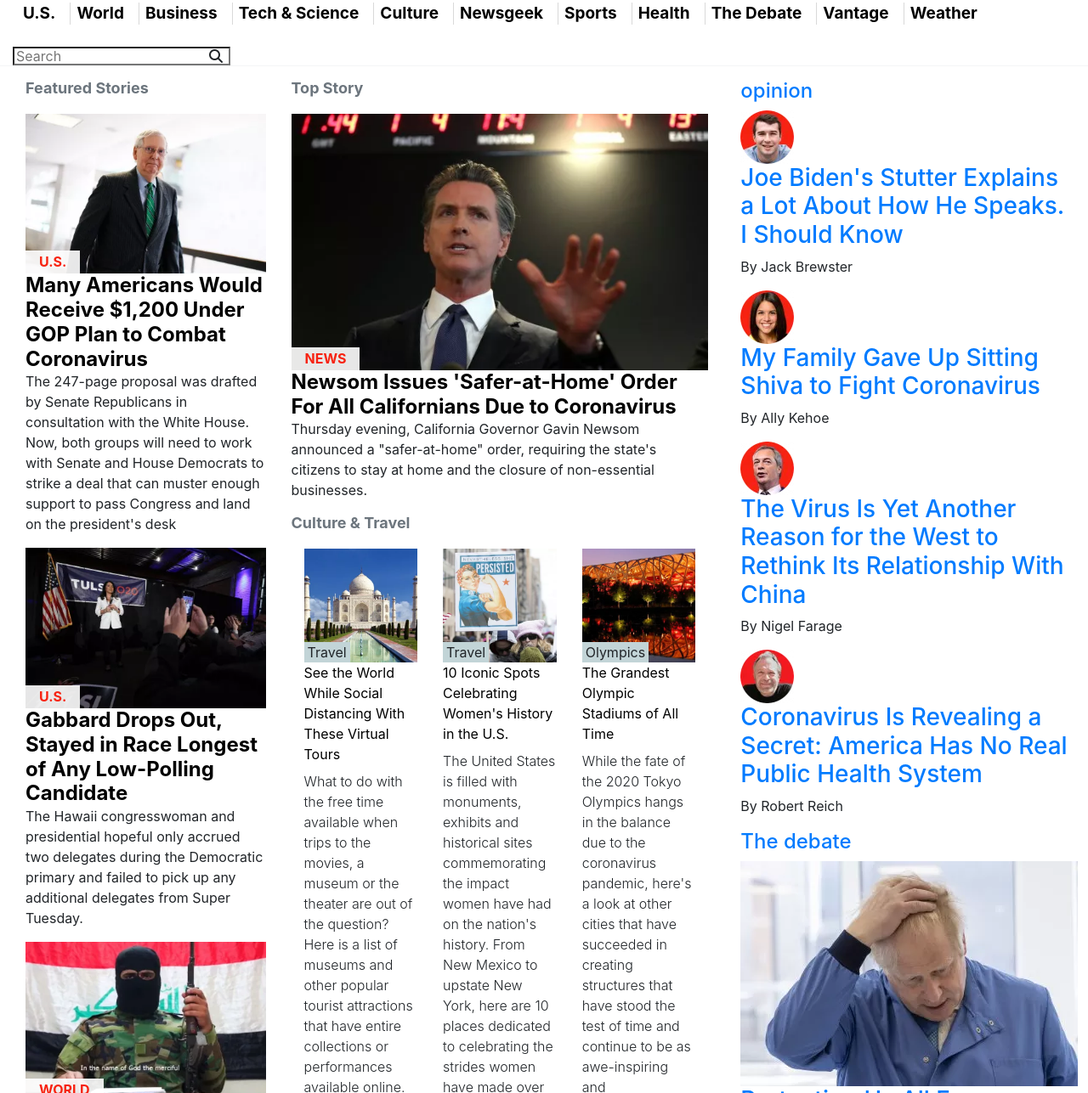
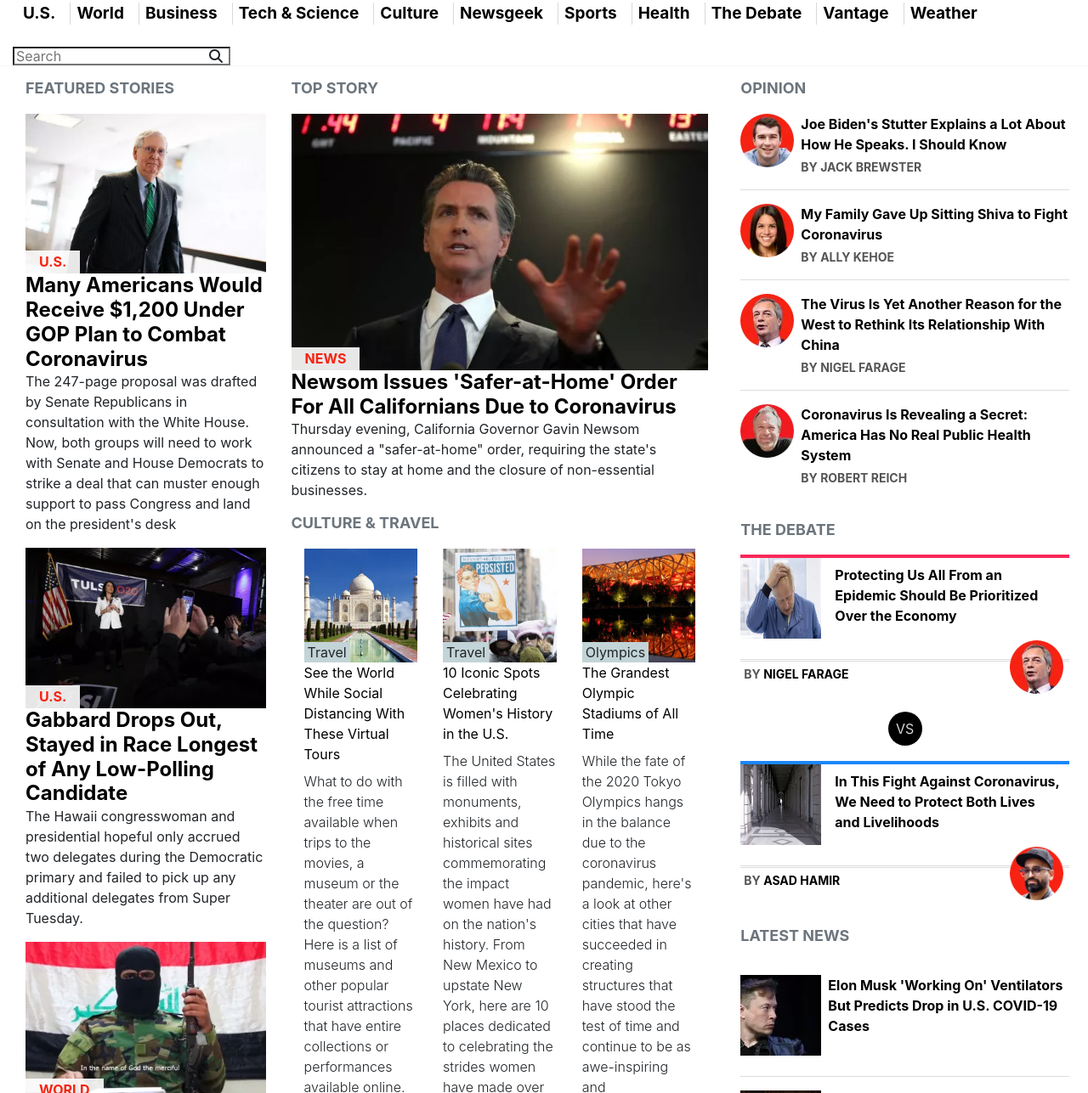
Before and after one commit to MrSayyod/Bootstrap, a plain HTML site: page index.html in a window 1280 px wide. Shown: the part 106-1393 px from the top of the page at 85% size. Drawn offline with Linux system fonts and the light colour scheme.

Commit message:
finished main part(CSS)

```diff
--- a/index.html
+++ b/index.html
@@ -39,7 +39,7 @@
         </div>
       </div>
     <nav class="nav bottom-nav d-flex">
-      <ul class="d-flex bn-ul">
+      <ul class="bn-ul cl-b-hv-r d-flex">
         <li><a href="#">U.S.</a></li>
         <li><a href="#">World</a></li>
         <li><a href="#">Business</a></li>
@@ -61,7 +61,7 @@
   <main>
     <div class="container-fluid d-flex position-relative">
       <section class="main-part-1 main-right col-3 position-relative">
-        <h4 class="title text-secondary">Featured Stories</h4>
+        <h4 class="title text-secondary text-uppercase">Featured Stories</h4>
         <article class="mp-mr-article-right1">
           <div class="ar position-relative">
             <a class="ar-a" href="#">
@@ -69,7 +69,7 @@
             </a>
             <div class="ar-div1 position-absolute font-weight-bold h6 m-0 px-3 py-1">U.S.</div>
           </div>
-          <a class="cl-b-hv-r font-weight-bold h4" href="#">
+          <a class="cl-b-hv-un-r font-weight-bold h4" href="#">
             Many Americans Would Receive $1,200 Under GOP Plan to Combat Coronavirus
           </a>
           <p>The 247-page proposal was drafted by Senate Republicans in consultation with the White House. Now, both groups will need to work with Senate and House Democrats to strike a deal that can muster enough support to pass Congress and land on the president's desk</p>
@@ -81,7 +81,7 @@
             </a>
             <div class="ar-div1 position-absolute font-weight-bold h6 m-0 px-3 py-1">U.S.</div>
           </div>
-          <a class="cl-b-hv-r font-weight-bold h4" href="#">
+          <a class="cl-b-hv-un-r font-weight-bold h4" href="#">
             Gabbard Drops Out, Stayed in Race Longest of Any Low-Polling Candidate
           </a>
           <p>The Hawaii congresswoman and presidential hopeful only accrued two delegates during the Democratic primary and failed to pick up any additional delegates from Super Tuesday.</p>
@@ -93,7 +93,7 @@
             </a>
             <div class="ar-div1 position-absolute font-weight-bold h6 m-0 px-3 py-1">WORLD</div>
           </div>
-          <a class="cl-b-hv-r font-weight-bold h4" href="#">
+          <a class="cl-b-hv-un-r font-weight-bold h4" href="#">
             New Iraq Group Claiming Attacks on U.S. Troops Says It Can Strike Israel
           </a>
           <p>Iraqi militia Usbat al-Thayireen warned President Donald and U.S. forces "to leave vertically before we force them to leave horizontally.</p>
@@ -101,14 +101,14 @@
       </section>
       <section class="main-part-2 col-5 mr-2">
         <article class="mp-middle1">
-          <h4 class="title text-secondary">Top Story</h4>
+          <h4 class="title text-secondary text-uppercase">Top Story</h4>
           <div class="ar position-relative">
             <a href="#">
               <img class="w-100 h-100" src="images/topstory1.webp" alt="">
             </a>
             <div class="ar-div1 position-absolute font-weight-bold h6 m-0 px-3 py-1">NEWS</div>
           </div>
-          <a class="cl-b-hv-r font-weight-bold h4" href="#">
+          <a class="cl-b-hv-un-r font-weight-bold h4" href="#">
             Newsom Issues 'Safer-at-Home' Order For All Californians Due to Coronavirus
           </a>
           <p>Thursday evening, California Governor Gavin Newsom announced a "safer-at-home" order, requiring the state's
@@ -116,7 +116,7 @@
         </article>
         <article class="mp-middle2">
           <a href="#">
-            <h4 class="title text-secondary">Culture & Travel</h4>
+            <h4 class="title text-secondary text-uppercase">Culture & Travel</h4>
           </a>
           <div class="culture-3div d-flex">
           <div class="culture-3div-1 col-4">
@@ -158,140 +158,151 @@
         </div>
         </article>
         <article class="mp-middle3">
-          <h4 class="title text-secondary">MORE STORIES</h4>
+          <h4 class="title text-secondary text-uppercase">MORE STORIES</h4>
           <div class="mp-m3-div py-3">
             <div class="float-left mr-3">
               <img src="images/topstory5.webp" alt="">
             </div>
-            <a class="cl-b-hv-r font-weight-bold h6" href="#">
+            <a class="cl-b-hv-un-r font-weight-bold h6" href="#">
               Canada Gun Stores Report 'Extreme Surge' of Sales Amid Coronavirus Outbreak
             </a>
             <p>Canada experiencing similar trend in U.S. which has seen surge of gun sales during COVID-19 outbreak.</p>
-        </div>
+          </div>
           <div class="mp-m3-div py-3">
             <div class="float-left mr-3">
               <img src="images/topstory6.webp" alt="">
             </div>
-            <a class="cl-b-hv-r font-weight-bold h6" href="#">
+            <a class="cl-b-hv-un-r font-weight-bold h6" href="#">
               Global Coronavirus Cases Hit 220,000, No New Domestic Cases in China
             </a>
             <p>Canada experiencing similar trend in U.S. which has seen surge of gun sales during COVID-19 outbreak.</p>
+          </div>
           <div class="mp-m3-div py-3">
             <div class="float-left mr-3">
               <img src="images/topstory7.webp" alt="">
             </div>
-            <a class="cl-b-hv-r font-weight-bold h6" href="#">
+            <a class="cl-b-hv-un-r font-weight-bold h6" href="#">
               As Jobless Claims Surge, Unemployment Rate Could Reach 8 Percent
             </a>
             <p>The unemployment website in New York has been crashing, while unemployment claims in Ohio have already surged 14 times higher than last week.</p>
+          </div>
           <div class="mp-m3-div py-3">
             <div class="float-left mr-3">
               <img src="images/topstory8.webp" alt="">
             </div>
-            <a class="cl-b-hv-r font-weight-bold h6" href="#">
+            <a class="cl-b-hv-un-r font-weight-bold h6" href="#">
               Germany Vows to Combat Neo-Nazism 'Even in Times of Crisis'
             </a>
             <p>Interior Ministry made assurance following raids targeting a subgroup of the anti-Semitic "Reichsbürger" (Citizens of the Reich) movement.</p>
+          </div>
         </article>
       </section>
       <section class="main-part-3 col-4">
-        <article class="2.3.1">
+        <article class="opinion">
           <a href="#">
-            <h4>opinion</h4>
+            <h4 class="title text-secondary text-uppercase">opinion</h4>
           </a>
-          <div class="2.3.2">
-            <img src="images/opinion1.webp" alt="">
-            <div class="2.3.2.1">
-              <a href="#">
-              <h3>Joe Biden's Stutter Explains a Lot About How He Speaks. I Should Know</h3>
+          <div class="opinion-div1 d-flex">
+            <img class="authors-img" src="images/opinion1.webp" alt="">
+            <div class="opinion-div2 ml-2">
+              <a class="cl-b-hv-r font-weight-bold" href="#">
+              Joe Biden's Stutter Explains a Lot About How He Speaks. I Should Know
             </a>
-            <p>By Jack Brewster</p>
+            <p class="by-author text-uppercase font-weight-bold mt-1">By Jack Brewster</p>
           </div>
           </div>
-          <div class="2.3.2">
-            <img src="images/opinion2.webp" alt="">
-            <div class="2.3.2.1">
-              <a href="#">
-              <h3>My Family Gave Up Sitting Shiva to Fight Coronavirus</h3>
+          <div class="opinion-div1 d-flex pt-3">
+            <img class="authors-img" src="images/opinion2.webp" alt="">
+            <div class="opinion-div2 ml-2">
+              <a class="cl-b-hv-r font-weight-bold" href="#">
+              My Family Gave Up Sitting Shiva to Fight Coronavirus
             </a>
-            <p>By Ally Kehoe</p>
+            <p class="by-author text-uppercase font-weight-bold mt-1">By Ally Kehoe</p>
           </div>
           </div>
-          <div class="2.3.2">
-            <img src="images/opinion3.webp" alt="">
-            <div class="2.3.2.1">
-              <a href="#">
-              <h3>The Virus Is Yet Another Reason for the West to Rethink Its Relationship With China</h3>
+          <div class="opinion-div1 d-flex pt-3">
+            <img class="authors-img" src="images/opinion3.webp" alt="">
+            <div class="opinion-div2 ml-2">
+              <a class="cl-b-hv-r font-weight-bold" href="#">
+              The Virus Is Yet Another Reason for the West to Rethink Its Relationship With China
             </a>
-            <p>By Nigel Farage</p>
+            <p class="by-author text-uppercase font-weight-bold mt-1">By Nigel Farage</p>
           </div>
           </div>
-          <div class="2.3.2">
-            <img src="images/opinion4.webp" alt="">
-            <div class="2.3.2.1">
-              <a href="#">
-              <h3>Coronavirus Is Revealing a Secret: America Has No Real Public Health System</h3>
+          <div class="opinion-div1 d-flex pt-3">
+            <img class="authors-img" src="images/opinion4.webp" alt="">
+            <div class="opinion-div2 ml-2">
+              <a class="cl-b-hv-r font-weight-bold" href="#">
+              Coronavirus Is Revealing a Secret: America Has No Real Public Health System
             </a>
-            <p>By Robert Reich</p>
+            <p class="by-author text-uppercase font-weight-bold mt-1">By Robert Reich</p>
           </div>
           </div>
         </article>
-        <div class="2.3.3">
+        <div class="debate mt-4">
           <a href="#">
-            <h4>The debate</h4>
+            <h4 class="title text-secondary text-uppercase">The debate</h4>
           </a>
-          <div class="2.3.3.1">
-            <div class="2.3.3.1.1">
-              <a href="#">
-              <img src="images/debate1.webp" alt="">
+          <div class="debate-part1">
+            <div class="debate-part1-div1 d-flex mb-2">
+              <a  href="#">
+              <img class="debate-img1" src="images/debate1.webp" alt="Boris">
             </a>
-            <a href="#">
-              <h3>Protecting Us All From an Epidemic Should Be Prioritized Over the Economy</h3>
+            <a class="cl-b-hv-b font-weight-bold p-2 ml-2" href="#">
+              Protecting Us All From an Epidemic Should Be Prioritized Over the Economy
             </a>
           </div>
-            <h3> BY <a href="#"> NIGEL FARAGE</a></h3>
-            <img src="images/opinion3.webp" alt="">
+          <div class="debate-part1-div2 position-relative mt-4 p-1">
+            <p class="by-author font-weight-bold"> BY <a class="cl-b-hv-b font-weight-bold" href="#"> NIGEL FARAGE</a></p>
+            <img class="position-absolute" src="images/opinion3.webp" alt="">
           </div>
-          <div>vs</div>
-          <div class="2.3.3.1">
-            <div class="2.3.3.1.1">
+          </div>
+          <div class="vs rounded-circle text-uppercase">vs</div>
+          <div class="debate-part2">
+            <div class="debate-part2-div1 d-flex mb-2">
             <a href="#">
-              <img src="images/debate2.webp" alt=""></a>
-              <a href="#">
-              <h3>In This Fight Against Coronavirus, We Need to Protect Both Lives and Livelihoods</h3>
+              <img class="debate-img1" src="images/debate2.webp" alt=""></a>
+              <a class="cl-b-hv-b font-weight-bold p-2 ml-2" href="#">
+              In This Fight Against Coronavirus, We Need to Protect Both Lives and Livelihoods
             </a>
           </div>
-            <h3> BY <a href="#"> ASAD HAMIR</a></h3>
-            <img src="images/debate3.webp" alt="">
+          <div class="debate-part1-div2 position-relative mt-4 p-1">
+            <p class="by-author font-weight-bold"> BY <a class="cl-b-hv-b font-weight-bold" href="#"> ASAD HAMIR</a></p>
+            <img class="position-absolute" src="images/debate3.webp" alt="">
           </div>
-          <div class="2.3.4">
+          </div>
+          <div class="latest-news mt-4">
             <a href="#">
-              <h4>LATEST NEWS</h4>
+              <h4 class="title text-secondary text-uppercase">LATEST NEWS</h4>
             </a>
-            <div class="2.3.4.1">
+            <div class="latest-news-div d-flex my-2 py-3">
               <a href="#">
                 <img src="images/latestnews1.webp" alt="">
               </a>
-              <a href="#">
+              <a class="cl-b-hv-r font-weight-bold ml-2" href="#">
                 Elon Musk 'Working On' Ventilators But Predicts Drop in U.S. COVID-19 Cases
               </a>
             </div>
-            <div class="2.3.4.1">
+            <div class="latest-news-div d-flex my-2 py-3">
               <a href="#">
                 <img src="images/latestnews2.webp" alt="">
               </a>
-              <a href="#">
+              <a class="cl-b-hv-r font-weight-bold ml-2" href="#">
                 'The English Game' on Netflix: The True Story Behind the Football Drama
               </a>
             </div>
           </div>
-          <div class="2.3.5">
-            <div class="2.3.5.1">
+          <div class="sign-up">
+            <div class="d-flex align-items-center">
               <img src="https://g.newsweek.com/www/images/logo-n1.svg" alt="">
-              <h3>SIGN UP FOR OUR NEWSLETTER</h3>
+              <p class="h5 font-weight-bold ml-2">SIGN UP FOR OUR NEWSLETTER</p>
             </div>
-            <button> SIGN UP <i class="fas fa-chevron-right"></i></button>
-            <a href="#">Update your preferences <img src="images/chevron-double-right.png" alt=""></a>
+            <div>
+              <button class="text-white p-2 font-weight-bold"> SIGN UP <i class="fas fa-chevron-right"></i></button>
+            </div>
+            <div class="mt-2">
+              <a class="font-weight-bold cl-b-hv-b small" href="#">Update your preferences <img src="images/chevron-double-right.png" alt=""></a>
+            </div>
           </div>
         </div>
       </section>
--- a/styles/style.css
+++ b/styles/style.css
@@ -40,10 +40,9 @@ header a:hover {
 }
 .bn-ul li a {
   font-size: 19px;
-  color: black;
   font-weight: 700;
 }
-.bn-ul li a:hover, .subscribe:hover, .ar-div1 {
+.bn-ul li a:hover, .subscribe:hover, .ar-div1, .cl-b-hv-r:hover {
   color: #f72210;
 }
 #search {
@@ -71,21 +70,87 @@ main {
 .ar-div1 {
   background-color: rgba(255, 255, 255, 0.9);
 }
-.cl-b-hv-r, .cl-b-hv-b, .cl-b-hv-r:hover, .cl-b-hv-b:hover {
+.bn-ul li a, .cl-b-hv-un-r, .cl-b-hv-b, .cl-b-hv-un-r:hover, .cl-b-hv-b:hover, .cl-b-hv-r {
   color: black;
 }
-.cl-b-hv-r, .cl-b-hv-b, .cl-b-hv-b:hover  {
+.cl-b-hv-un-r, .cl-b-hv-b, .cl-b-hv-b:hover, .cl-b-hv-r, .cl-b-hv-r:hover {
   text-decoration: none;
 }
-.cl-b-hv-r:hover {
+.cl-b-hv-un-r:hover {
   text-decoration: underline #f72210;
 }
 .ar-mid-div1 {
   background-color: #c2d4d7;
 }
-.mp-m3-div {
+.mp-m3-div, .opinion-div1, .latest-news-div {
   border-top: 1px solid #ddd;
 }
+.opinion a:hover {
+  text-decoration: none;
+}
+.authors-img {
+  width: 63px;
+  height: 63px;
+}
+.by-author {
+  font-size: 14px;
+  color: #555;
+}
+.opinion-div1:first-of-type, .latest-news-div:first-of-type {
+  border-top: 0;
+}
+.debate-img1 {
+  width: 95px;
+  height: 95px;
+}
+.debate-part1-div1 {
+  border-top: 4px solid #f92859;
+}
+.debate-part1-div2 {
+  border-top: 3px double #ddd;
+}
+.debate-part1-div2 img {
+  right: 7px;
+  bottom: 7px;
+}
+.vs {
+  background-color: black;
+  margin: 14px auto 18px;
+  text-align: center;
+  align-self: center;
+  justify-self: center;
+  width: 40px;
+  height: 40px;
+  line-height: 40px;
+  color: #d6d6d6;
+}
+[src="images/debate3.webp"] {
+  width: 63px;
+  height: 63px;
+}
+.debate-part2-div1 {
+  border-top: 4px solid #1c87fb;
+}
+[src="https://g.newsweek.com/www/images/logo-n1.svg"] {
+  width: 29px;
+  height: 28px;
+}
+.sign-up {
+  max-width: 300px;
+  padding: 20px;
+  margin: 0 auto;
+  background-color: #f4f5f6;
+  border: 1px solid #e5e5e5;
+}
+button {
+  background-color: #666;
+}
+button:hover {
+  background-color: #999;
+}
+.sign-up:nth-child(1):last-child {
+  color: yellow;
+}
 /* * {
-  border: 1px solid greenyellow; */
-}
+  border: 1px solid greenyellow;
+} */
```
